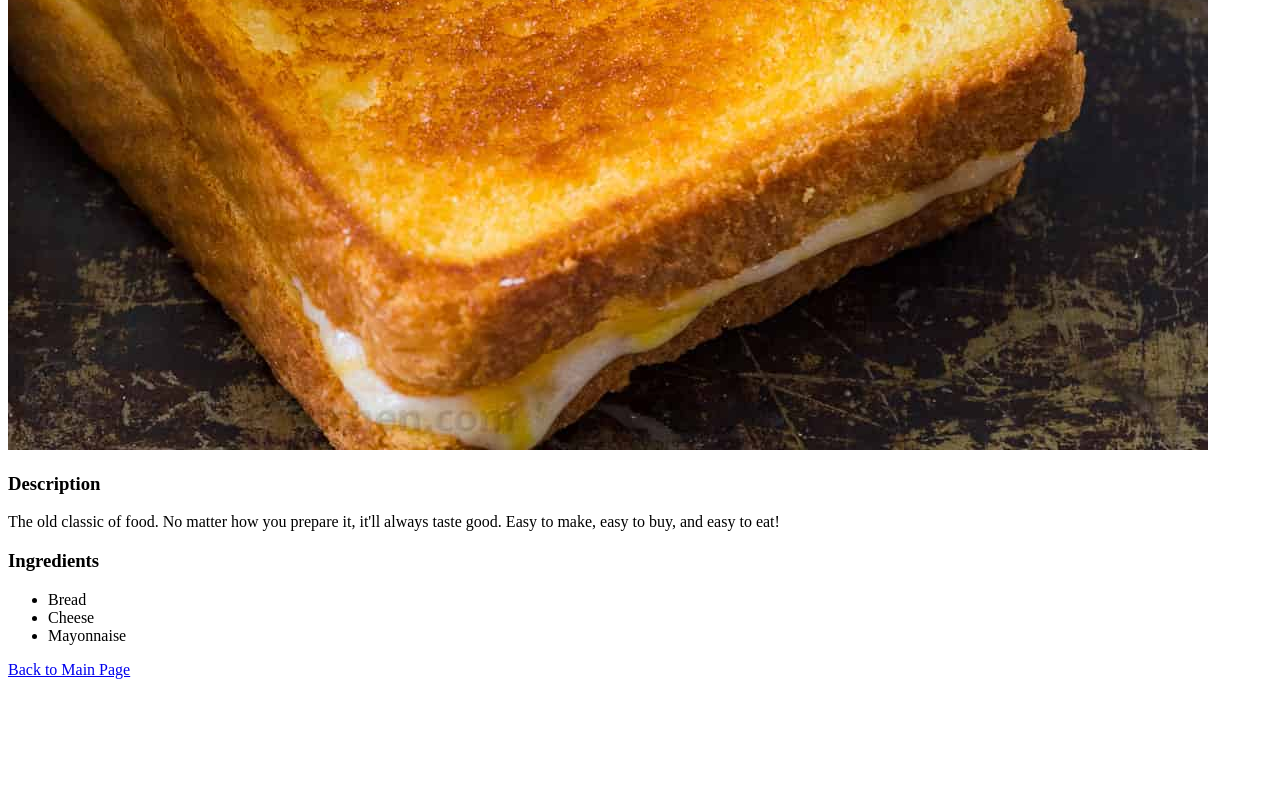
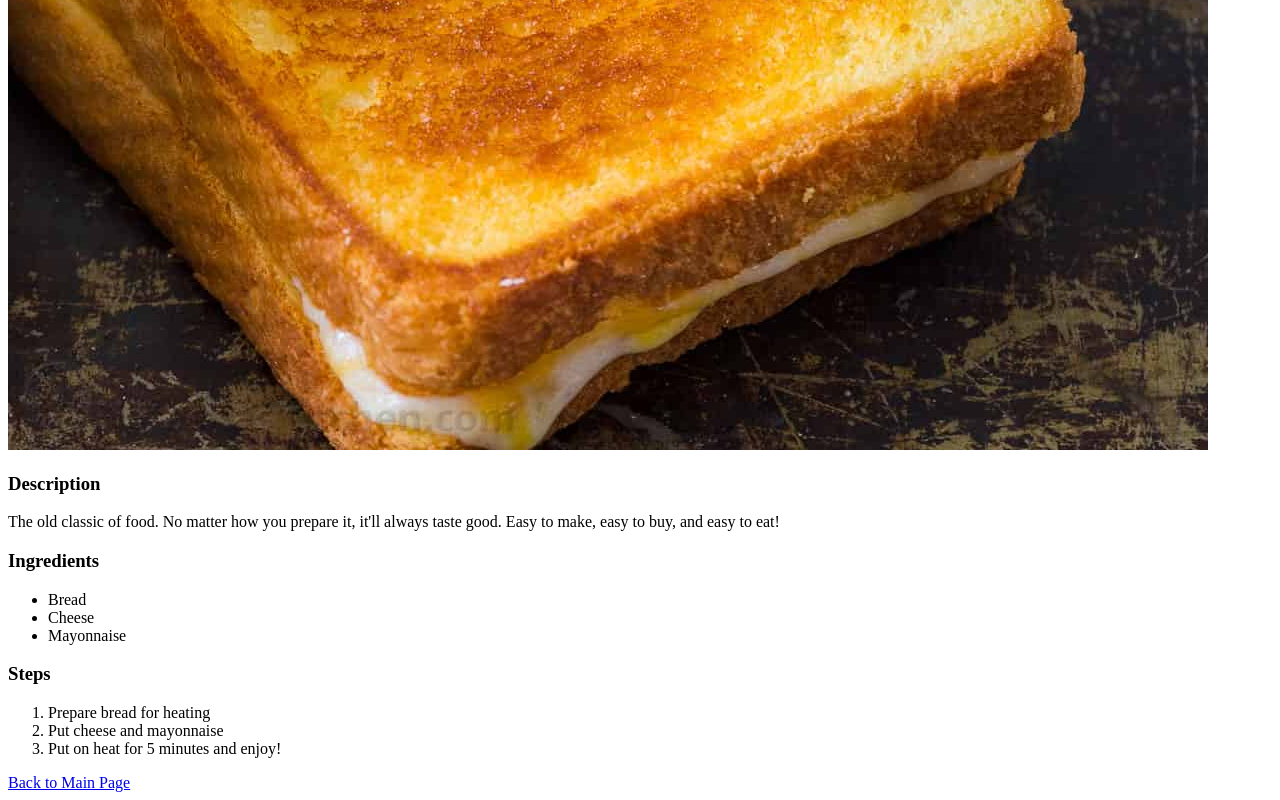
Before and after one commit to geomarabreu/odin-recipes, a plain HTML site: page recipes/sandwich.html in a window 1280 px wide. Shown: the part 830-1630 px from the top of the page. Before the commit the page ends 1517 px from the top, so only its background shows below. Drawn offline with Linux system fonts and the light colour scheme.

Commit message:
Added steps section on sandwich.html

```diff
--- a/recipes/sandwich.html
+++ b/recipes/sandwich.html
@@ -26,6 +26,15 @@
             <li>Mayonnaise</li>
         </ul>
     </section>
+    <!-- Steps -->
+    <section>
+        <h3>Steps</h3>
+        <ol>
+            <li>Prepare bread for heating</li>
+            <li>Put cheese and mayonnaise</li>
+            <li>Put on heat for 5 minutes and enjoy!</li>
+        </ol>
+    </section>
     <!-- Nav -->
     <nav>
         <a href="../index.html">Back to Main Page</a>
```
